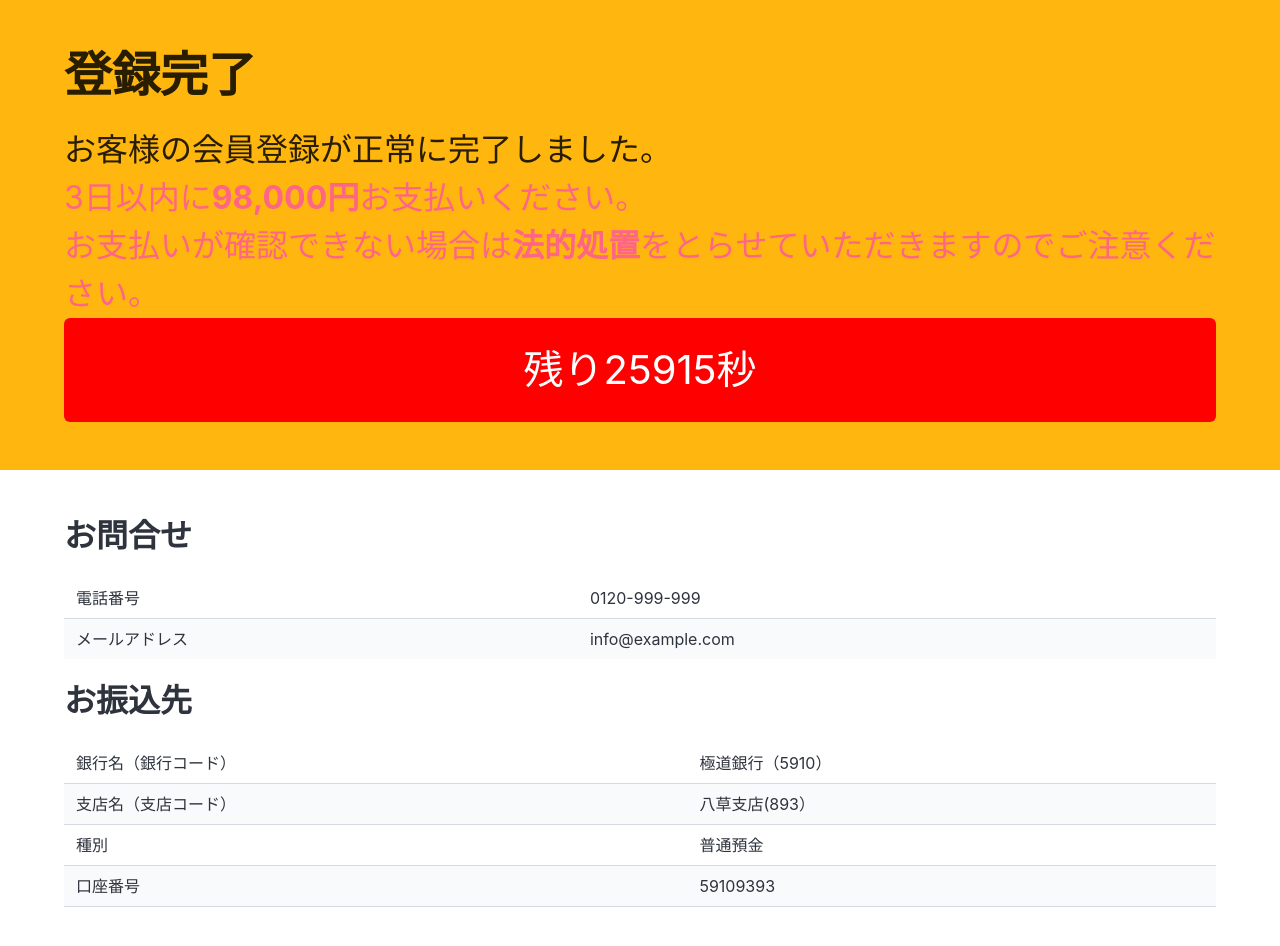
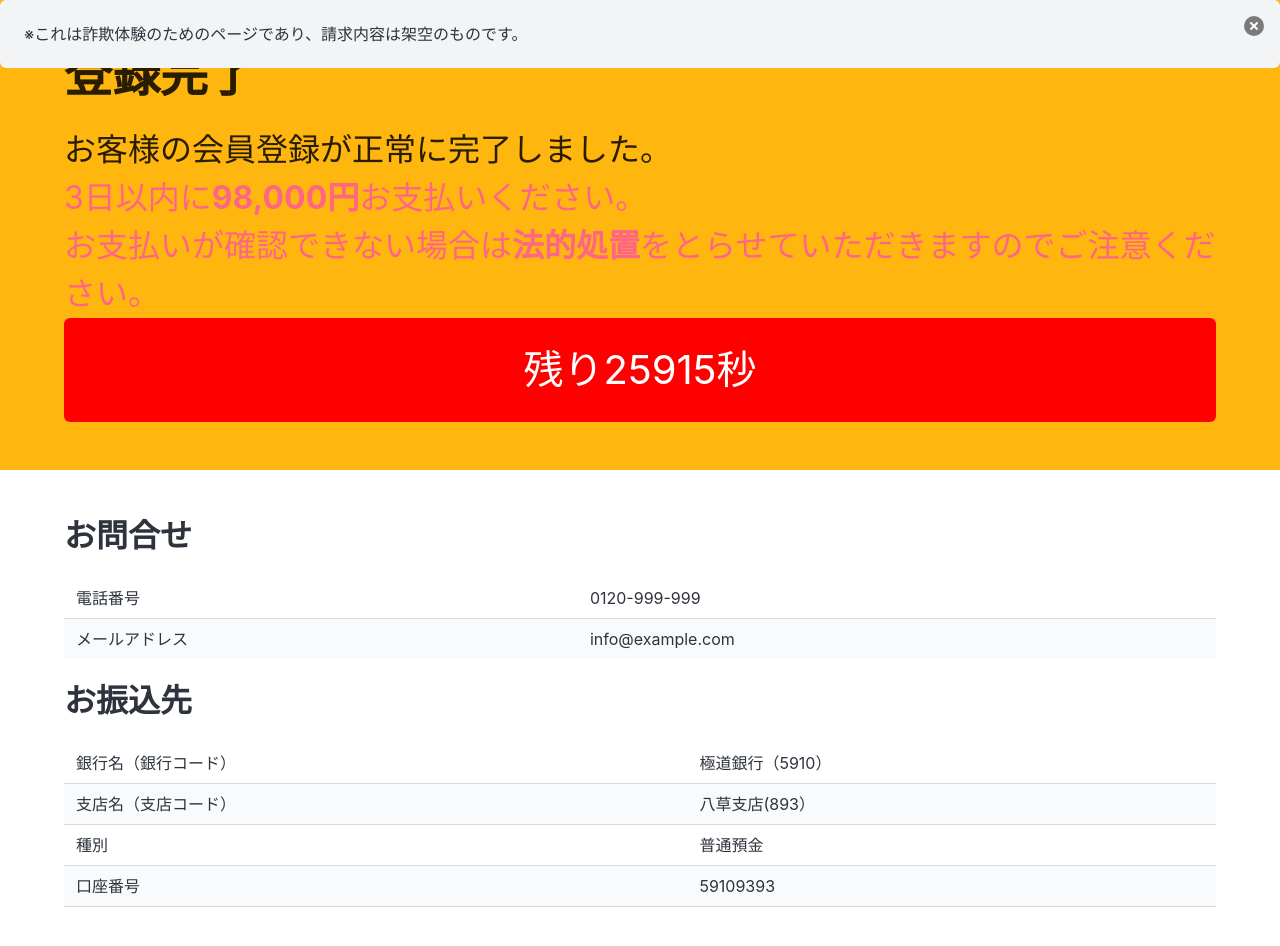
Before and after one commit to kengonke/-, a plain HTML site: page invoice.html in a window 1280 px wide. Drawn offline with nearby package versions, Linux system fonts and the light colour scheme.

Commit message:
Update invoice.html

```diff
--- a/invoice.html
+++ b/invoice.html
@@ -6,6 +6,10 @@
     <title>登録完了</title>
     <link rel="stylesheet" href="https://cdn.jsdelivr.net/npm/bulma@1.0.0/css/bulma.min.css">
   </head>
+  <div id="notification" class="notification" style="position: fixed; z-index: 1; width: 100%;">
+  <button id="delete" class="delete"></button>
+  ※これは詐欺体験のためのページであり、請求内容は架空のものです。
+</div>
 <body>
 <section class="hero is-warning">
   <div class="hero-body">
```
